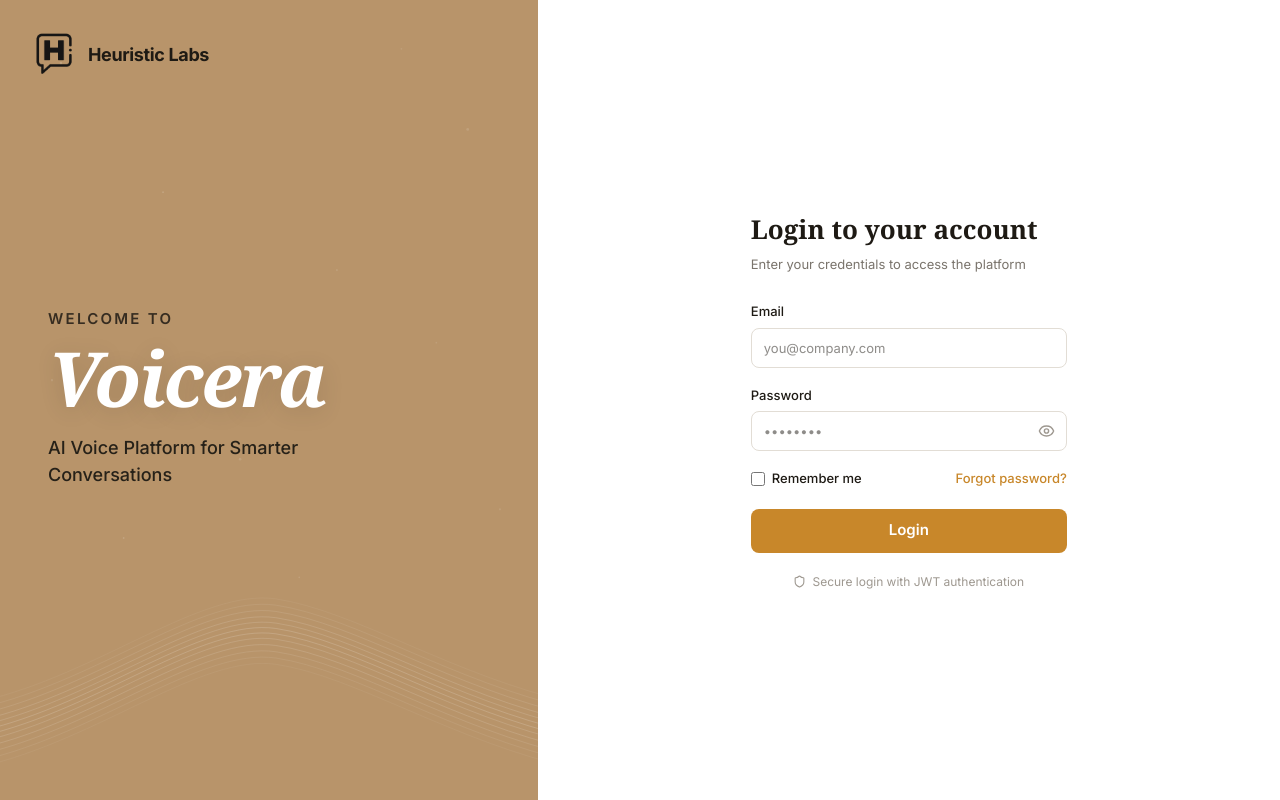
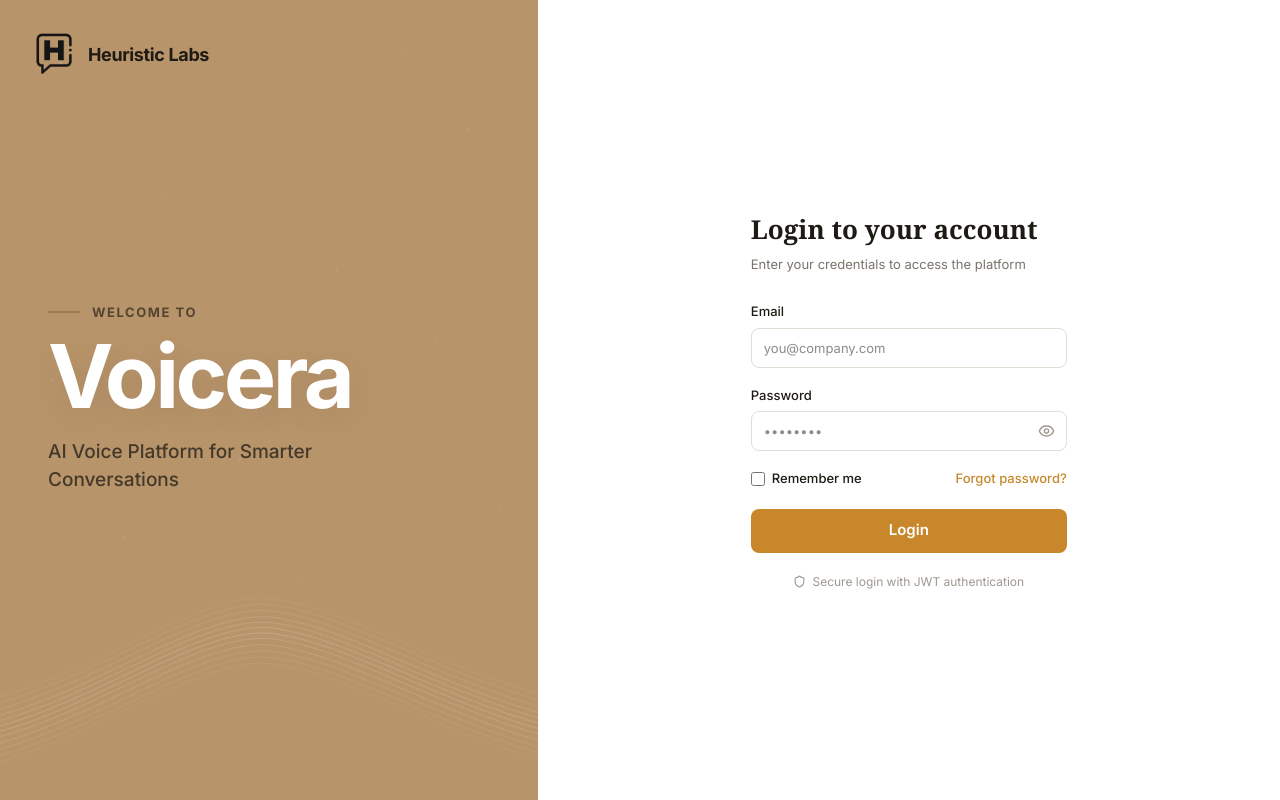
Before and after one commit to karan4533/voicera, a React (Vite) app: page /login in a window 1280 px wide. Built offline with nearby package versions, Linux system fonts and the light colour scheme; no server answers.

Commit message:
ui: completely overhaul login typography to a premium ultra-bold sans-serif SaaS aesthetic

```diff
--- a/src/app/components/LoginScreen.tsx
+++ b/src/app/components/LoginScreen.tsx
@@ -65,30 +65,32 @@ export function LoginScreen() {
 
         {/* Center content */}
         <div className="flex flex-1 flex-col justify-center px-12 pb-20 relative z-10">
+          <div className="mb-2 flex items-center gap-3">
+            <div className="h-[2px] w-8 bg-[#1E1A14] opacity-20 rounded-full" />
             <p
               style={{
                 fontFamily: "Inter, sans-serif",
-              fontWeight: 600,
-              fontSize: 15,
-              color: "rgba(30, 26, 20, 0.85)",
+                fontWeight: 700,
+                fontSize: 13,
+                color: "rgba(30, 26, 20, 0.65)",
                 textTransform: "uppercase",
-              letterSpacing: "0.15em",
-              marginBottom: 8,
+                letterSpacing: "0.12em",
+                margin: 0,
               }}
             >
               Welcome to
             </p>
+          </div>
           <h1
             style={{
-              fontFamily: "Georgia, 'Times New Roman', serif",
-              fontStyle: "italic",
-              fontWeight: 700,
-              fontSize: 76,
+              fontFamily: "Inter, sans-serif",
+              fontWeight: 900,
+              fontSize: 88,
               color: "#FFFFFF",
-              letterSpacing: "-0.03em",
+              letterSpacing: "-0.04em",
               lineHeight: 1.05,
               margin: "0 0 16px",
-              textShadow: "0px 4px 24px rgba(0,0,0,0.12)",
+              textShadow: "0px 8px 32px rgba(0,0,0,0.08)",
             }}
           >
             Voicera
@@ -97,10 +99,10 @@ export function LoginScreen() {
             style={{
               fontFamily: "Inter, sans-serif",
               fontWeight: 500,
-              fontSize: 18,
-              color: "rgba(30, 26, 20, 0.95)",
-              maxWidth: 260,
-              lineHeight: 1.5,
+              fontSize: 19,
+              color: "rgba(30, 26, 20, 0.75)",
+              maxWidth: 320,
+              lineHeight: 1.45,
               margin: 0,
             }}
           >
```
Lines whose indentation alone changed are shown as unchanged.
